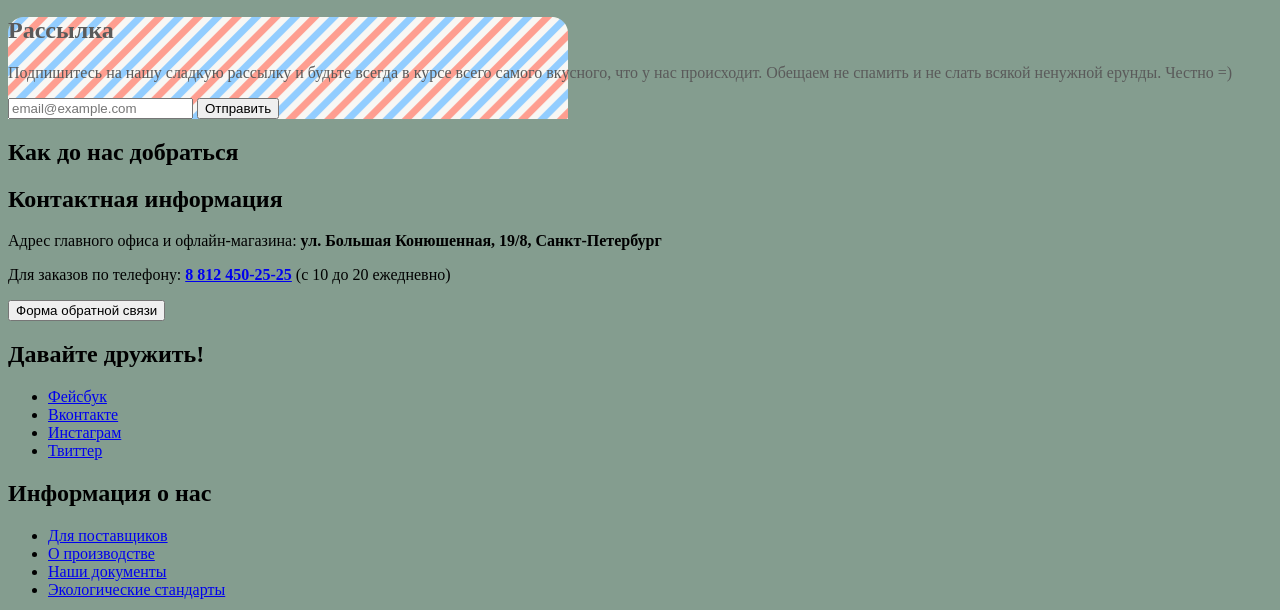
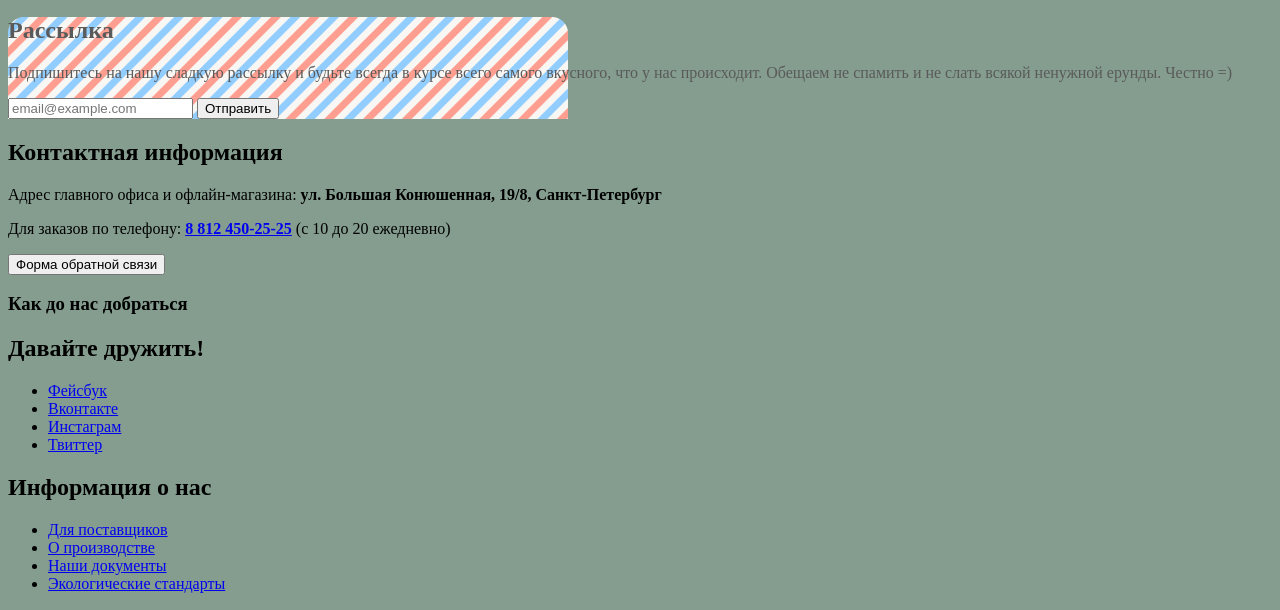
Before and after one commit to nehbeTo/1707459-gllacy-30, a plain HTML site: page index.html in a window 1280 px wide. Shown: the part 2580-3190 px from the top of the page. Drawn offline with Linux system fonts and the light colour scheme.

Commit message:
Изменил разметку карты

```diff
--- a/index.html
+++ b/index.html
@@ -138,11 +138,6 @@
       </section>
 
       <section>
-        <h2>Как до нас добраться</h2>
-        <!-- TODO: Здесь будет карта-->
-      </section>
-
-      <section>
         <h2>Контактная информация</h2>
         <p>Адрес главного офиса и офлайн-магазина:
            <b>ул. Большая Конюшенная, 19/8, Санкт-Петербург</b></p>
@@ -150,8 +145,11 @@
           (с 10 до 20 ежедневно)</p>
         <p><button type="button">Форма обратной связи</button></p>
         <!-- TODO: Скрипт триггерящий форму feedback'a-->
+        <h3>Как до нас добраться</h3>
+        <!-- TODO: Здесь будет карта-->
       </section>
     </main>
+
     <footer>
       <section>
         <h2>Давайте дружить!</h2>
```
